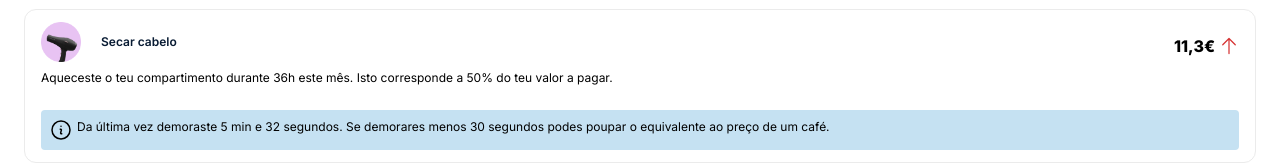
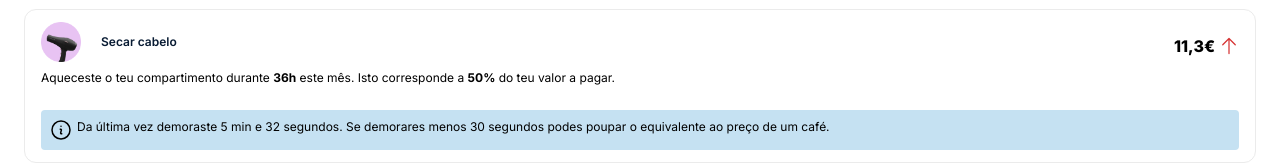
Before and after one commit to almt00/savee, a Next.js app: page /Testing in a window 1280 px wide. Shown: the part 1636-1799 px from the top of the page. Built offline with nearby package versions, Linux system fonts and the light colour scheme.

Commit message:
adicionei bold mensagem (n sei se e a melhor forma

```diff
--- a/components/elements/Insight.js
+++ b/components/elements/Insight.js
@@ -28,8 +28,7 @@ export default function Insight() {
           </div>
         </div>
         <div className="text-xs">
-          Aqueceste o teu compartimento durante 36h este mês. Isto corresponde a
-          50% do teu valor a pagar.
+          Aqueceste o teu compartimento durante <b>36h</b> este mês. Isto corresponde a <b>50%</b> do teu valor a pagar.
         </div>
         <Tip classes="mt-2">
           Fechar as janelas e isolar as portas ajuda a manter a casa
```
